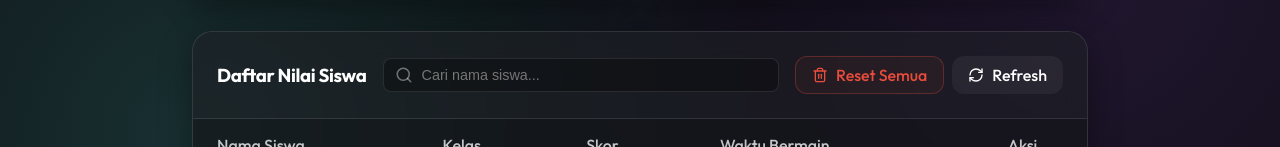
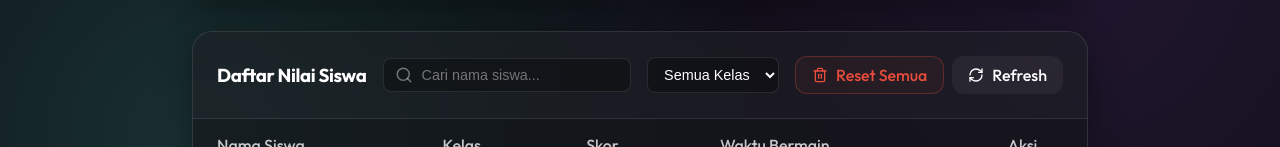
Before and after one commit to ahmadilkom/cyber-safe-arena, a Next.js app: page /teacher/dashboard in a window 1280 px wide. Shown: the part 265-412 px from the top of the page. Built offline with nearby package versions, Linux system fonts and the light colour scheme; no server answers; the database is empty; sample sign-in values are in the browser's storage.

Commit message:
Ubah alur materi: klik manual untuk lanjut

```diff
--- a/app/teacher/dashboard/page.tsx
+++ b/app/teacher/dashboard/page.tsx
@@ -16,6 +16,7 @@ export default function TeacherDashboard() {
   const router = useRouter();
   const [students, setStudents] = useState<Student[]>([]);
   const [searchTerm, setSearchTerm] = useState('');
+  const [filterClass, setFilterClass] = useState('');
   const [isLoading, setIsLoading] = useState(true);
   const [showLogoutConfirm, setShowLogoutConfirm] = useState(false);
   const [showDeleteConfirm, setShowDeleteConfirm] = useState<number | null>(null);
@@ -96,8 +97,14 @@ export default function TeacherDashboard() {
     );
   }
 
-  const averageScore = students.length > 0
-    ? Math.round(students.reduce((acc, curr) => acc + curr.score, 0) / students.length)
+  const filteredStudents = students.filter(s => {
+    const matchesSearch = s.name.toLowerCase().includes(searchTerm.toLowerCase());
+    const matchesClass = filterClass === '' || s.class_name === filterClass;
+    return matchesSearch && matchesClass;
+  });
+
+  const averageScore = filteredStudents.length > 0
+    ? Math.round(filteredStudents.reduce((acc, curr) => acc + curr.score, 0) / filteredStudents.length)
     : 0;
 
   return (
@@ -142,8 +149,10 @@ export default function TeacherDashboard() {
               <Users size={32} color="var(--accent-cyan)" />
             </div>
             <div>
-              <p className="text-secondary mb-1" style={{ fontSize: '0.9rem' }}>Total Siswa Bermain</p>
-              <h2 style={{ fontSize: '2rem', margin: 0 }}>{students.length}</h2>
+              <p className="text-secondary mb-1" style={{ fontSize: '0.9rem' }}>
+                {filterClass ? `Siswa Kelas ${filterClass}` : 'Total Siswa Bermain'}
+              </p>
+              <h2 style={{ fontSize: '2rem', margin: 0 }}>{filteredStudents.length}</h2>
             </div>
           </div>
 
@@ -162,7 +171,7 @@ export default function TeacherDashboard() {
           <div style={{ padding: '1.5rem', borderBottom: '1px solid var(--glass-border)', display: 'flex', flexDirection: 'row', justifyContent: 'space-between', alignItems: 'center', flexWrap: 'wrap', gap: '1rem' }}>
             <div style={{ display: 'flex', alignItems: 'center', gap: '1rem', flex: 1, minWidth: '250px' }}>
               <h3 style={{ margin: 0, whiteSpace: 'nowrap' }}>Daftar Nilai Siswa</h3>
-              <div style={{ position: 'relative', flex: 1 }}>
+               <div style={{ position: 'relative', flex: 1 }}>
                 <Search size={18} style={{ position: 'absolute', left: '12px', top: '50%', transform: 'translateY(-50%)', color: 'rgba(255,255,255,0.4)' }} />
                 <input
                   type="text"
@@ -190,6 +199,32 @@ export default function TeacherDashboard() {
                   }}
                 />
               </div>
+              <select
+                value={filterClass}
+                onChange={(e) => setFilterClass(e.target.value)}
+                style={{
+                  padding: '8px 12px',
+                  backgroundColor: 'rgba(0,0,0,0.3)',
+                  border: '1px solid rgba(255,255,255,0.1)',
+                  borderRadius: '8px',
+                  color: '#fff',
+                  fontSize: '0.9rem',
+                  outline: 'none',
+                  cursor: 'pointer'
+                }}
+              >
+                <option value="">Semua Kelas</option>
+                <option value="7.1">7.1</option>
+                <option value="7.2">7.2</option>
+                <option value="7.3">7.3</option>
+                <option value="8.1">8.1</option>
+                <option value="8.2">8.2</option>
+                <option value="8.3">8.3</option>
+                <option value="8.4">8.4</option>
+                <option value="9.1">9.1</option>
+                <option value="9.2">9.2</option>
+                <option value="9.3">9.3</option>
+              </select>
             </div>
             <div style={{ display: 'flex', gap: '8px' }}>
               <button
@@ -225,16 +260,14 @@ export default function TeacherDashboard() {
                 </tr>
               </thead>
               <tbody>
-                {students.filter(s => s.name.toLowerCase().includes(searchTerm.toLowerCase())).length === 0 ? (
+                {filteredStudents.length === 0 ? (
                   <tr>
                     <td colSpan={5} style={{ padding: '2rem', textAlign: 'center', color: 'var(--text-secondary)' }}>
-                      {searchTerm ? `Tidak ada siswa dengan nama "${searchTerm}"` : 'Belum ada siswa yang bermain.'}
+                      {searchTerm || filterClass ? 'Tidak ada data yang sesuai filter' : 'Belum ada siswa yang bermain.'}
                     </td>
                   </tr>
                 ) : (
-                  students
-                    .filter(s => s.name.toLowerCase().includes(searchTerm.toLowerCase()))
-                    .map((student) => (
+                  filteredStudents.map((student) => (
                     <tr key={student.id} style={{ borderBottom: '1px solid var(--glass-border)' }}>
                       <td style={{ padding: '1rem 1.5rem', fontWeight: '500' }}>{student.name}</td>
                       <td style={{ padding: '1rem 1.5rem' }}>{student.class_name}</td>
```
Also changed, not shown: app/student/login/page.tsx (+16 -5 lines), app/student/materi/page.tsx (+17 -9 lines).
